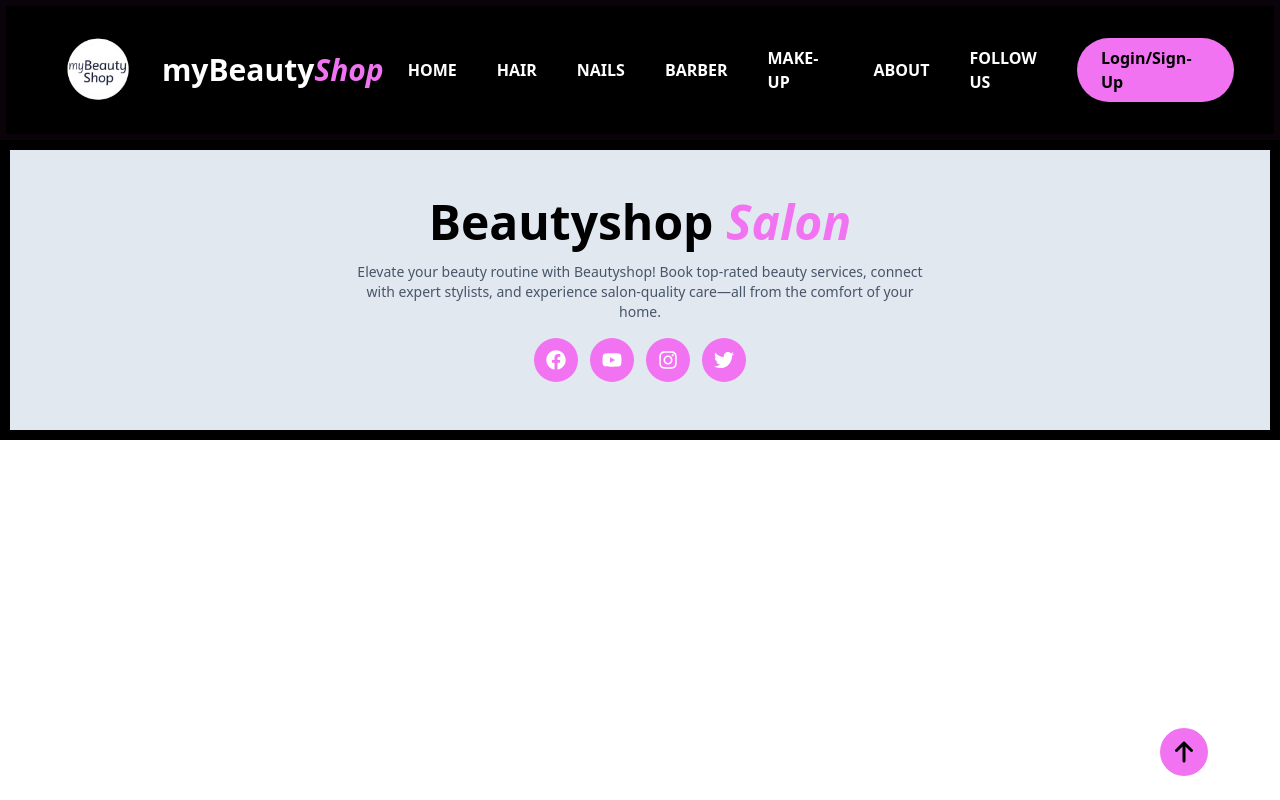
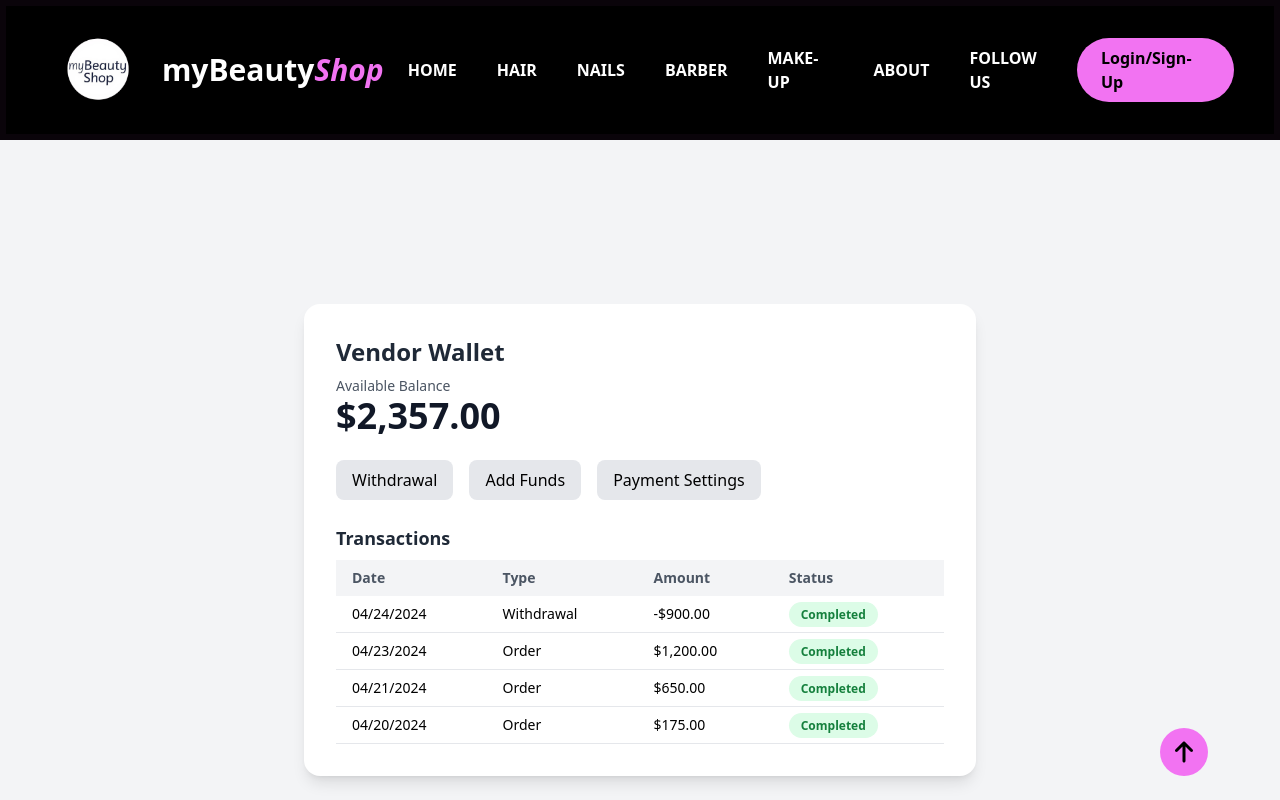
Before and after one commit to BertoSalva/BeautyShop, a React (Vite) app: page /wallet in a window 1280 px wide. Shown: the top 800 px of the page. Built offline with nearby package versions, Linux system fonts and the light colour scheme.

Commit message:
added wallet page contents

```diff
--- a/src/App.jsx
+++ b/src/App.jsx
@@ -24,6 +24,7 @@ import Reviews from "./Sections/home/About/Reviews";
 import AppointmentDetails from "./components/Dashboard/AppointmentSummary";
 import Package from "./Sections/vendorhome/package";
 import Payment from "./Sections/vendorhome/payment";
+import Wallet from "./Sections/vendorhome/wallet";
 
 // -----For Dashboard -----//
 import Dashboard from "./Sections/Dashboard";
@@ -72,6 +73,8 @@ const App = () => {
 
         <Route path="/payment" element={<Payment />} />
 
+        <Route path="/wallet" element={<Wallet />} />
+
         <Route path="/appointment-details" element={<AppointmentDetails />} />
       </Routes>
 
--- /dev/null
+++ b/src/Sections/vendorhome/wallet.jsx
@@ -0,0 +1,60 @@
+import React from 'react';
+
+const transactions = [
+  { date: '04/24/2024', type: 'Withdrawal', amount: '-$900.00', status: 'Completed' },
+  { date: '04/23/2024', type: 'Order', amount: '$1,200.00', status: 'Completed' },
+  { date: '04/21/2024', type: 'Order', amount: '$650.00', status: 'Completed' },
+  { date: '04/20/2024', type: 'Order', amount: '$175.00', status: 'Completed' }
+];
+
+const Wallet = () => {
+  return (
+    <div className="min-h-screen bg-gray-100 flex items-center justify-center px-4 py-10">
+      <div className="bg-white rounded-2xl shadow-lg p-8 w-full max-w-2xl">
+        <h2 className="text-2xl font-bold text-gray-800 mb-2">Vendor Wallet</h2>
+
+        <p className="text-sm text-gray-600">Available Balance</p>
+        <p className="text-4xl font-bold text-gray-900 mb-6">$2,357.00</p>
+
+        {/* Action Buttons */}
+        <div className="flex gap-4 mb-6">
+          <button className="bg-gray-200 px-4 py-2 rounded-lg font-medium hover:bg-gray-300">Withdrawal</button>
+          <button className="bg-gray-200 px-4 py-2 rounded-lg font-medium hover:bg-gray-300">Add Funds</button>
+          <button className="bg-gray-200 px-4 py-2 rounded-lg font-medium hover:bg-gray-300">Payment Settings</button>
+        </div>
+
+        {/* Transactions */}
+        <h3 className="text-lg font-semibold text-gray-800 mb-2">Transactions</h3>
+
+        <div className="overflow-x-auto">
+          <table className="w-full table-auto text-sm text-left">
+            <thead className="bg-gray-100 text-gray-600">
+              <tr>
+                <th className="px-4 py-2">Date</th>
+                <th className="px-4 py-2">Type</th>
+                <th className="px-4 py-2">Amount</th>
+                <th className="px-4 py-2">Status</th>
+              </tr>
+            </thead>
+            <tbody>
+              {transactions.map((txn, idx) => (
+                <tr key={idx} className="border-b">
+                  <td className="px-4 py-2">{txn.date}</td>
+                  <td className="px-4 py-2">{txn.type}</td>
+                  <td className="px-4 py-2">{txn.amount}</td>
+                  <td className="px-4 py-2">
+                    <span className="bg-green-100 text-green-700 px-3 py-1 rounded-full text-xs font-semibold">
+                      {txn.status}
+                    </span>
+                  </td>
+                </tr>
+              ))}
+            </tbody>
+          </table>
+        </div>
+      </div>
+    </div>
+  );
+};
+
+export default Wallet;
```
